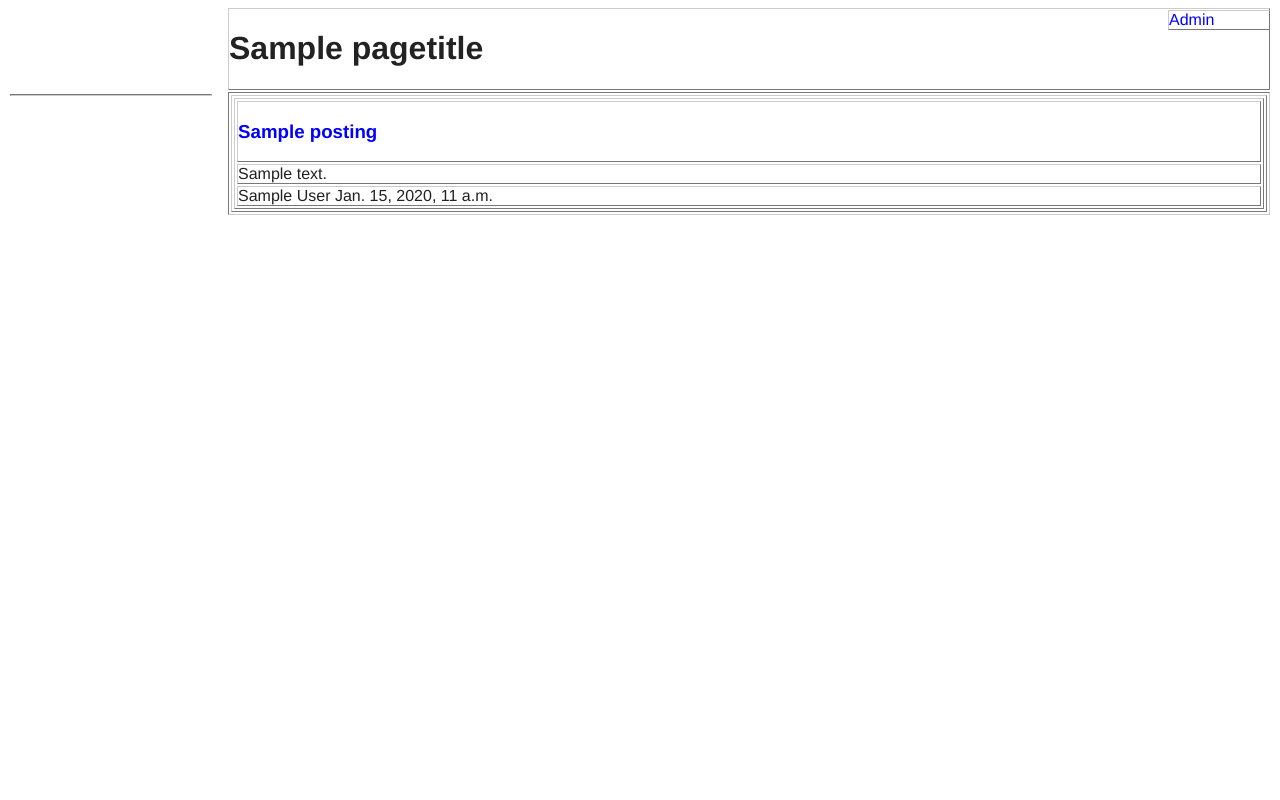
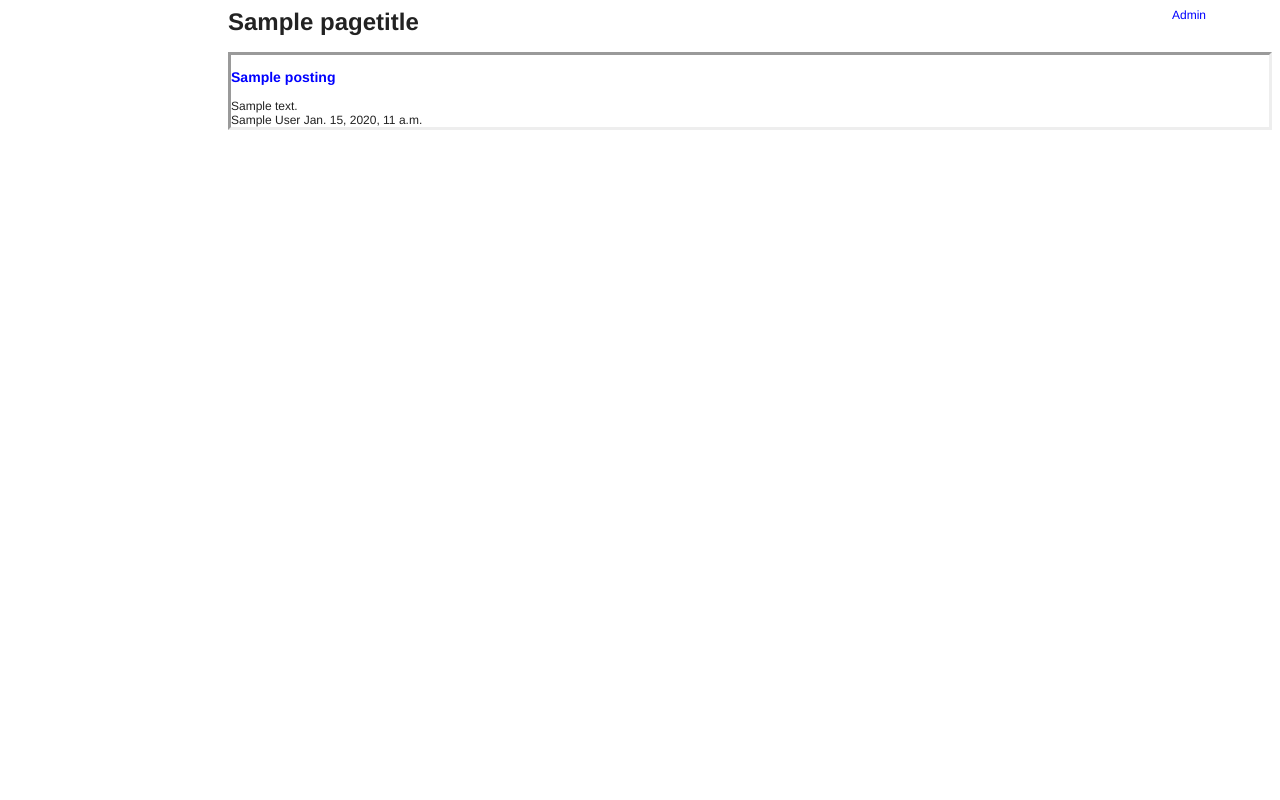
Before and after one commit to kampfschlaefer/myfeeder, a Django app: template reader/templates/reader/posting_list.html in a window 1280 px wide. Run offline with Django 3.2, Linux system fonts and the light colour scheme; tables that the repository leaves empty hold one stand-in row (values such as "Sample post"); the template is opened without the code that fills it: values that come from a table or form of the project are taken from there, most other values are stand-ins (such as "Sample title", 1, 10 or a date in 2020).

Commit message:
Less borders from divs, more layout, smaller fonts.

```diff
--- a/reader/templates/reader/base.html
+++ b/reader/templates/reader/base.html
@@ -9,6 +9,7 @@
 		<style type="text/css">
 			body {
 				font-family: Helvetica,"Sans Serif",sans;
+				font-size: 9pt;
 				color: #222;
 			}
 			a, a:visited, a:link {
@@ -20,17 +21,19 @@
 				text-decoration: underline;
 			}
 			div {
-				border: outset 1px #ccc;
-				margin: 2px;
+				/*border: outset 1px #ccc;*/
+				/*margin: 2px;*/
 			}
 			#header {
 				margin-left: 220px;
 			}
 			#sidebar {
-				float: left;
+				/*float: left;*/
+				position: fixed;
+				top: 2em;
+				left: 1em;
 				width: 200px;
-				border-style: inset;
-				position: fixed;
+				/*border-style: inset;*/
 			}
 			#content {
 				margin-left: 220px;
```
Also changed, not shown: reader/templates/reader/index.html (+6 -2 lines).
